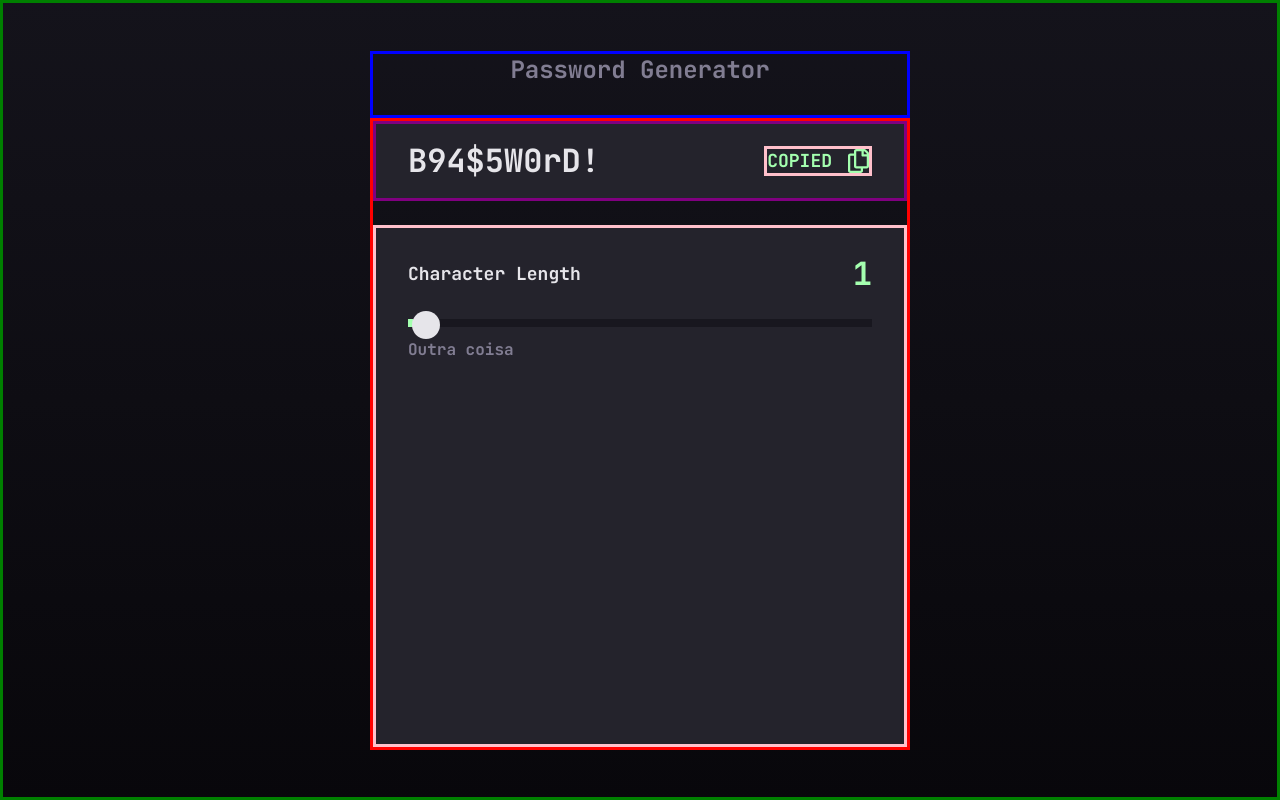
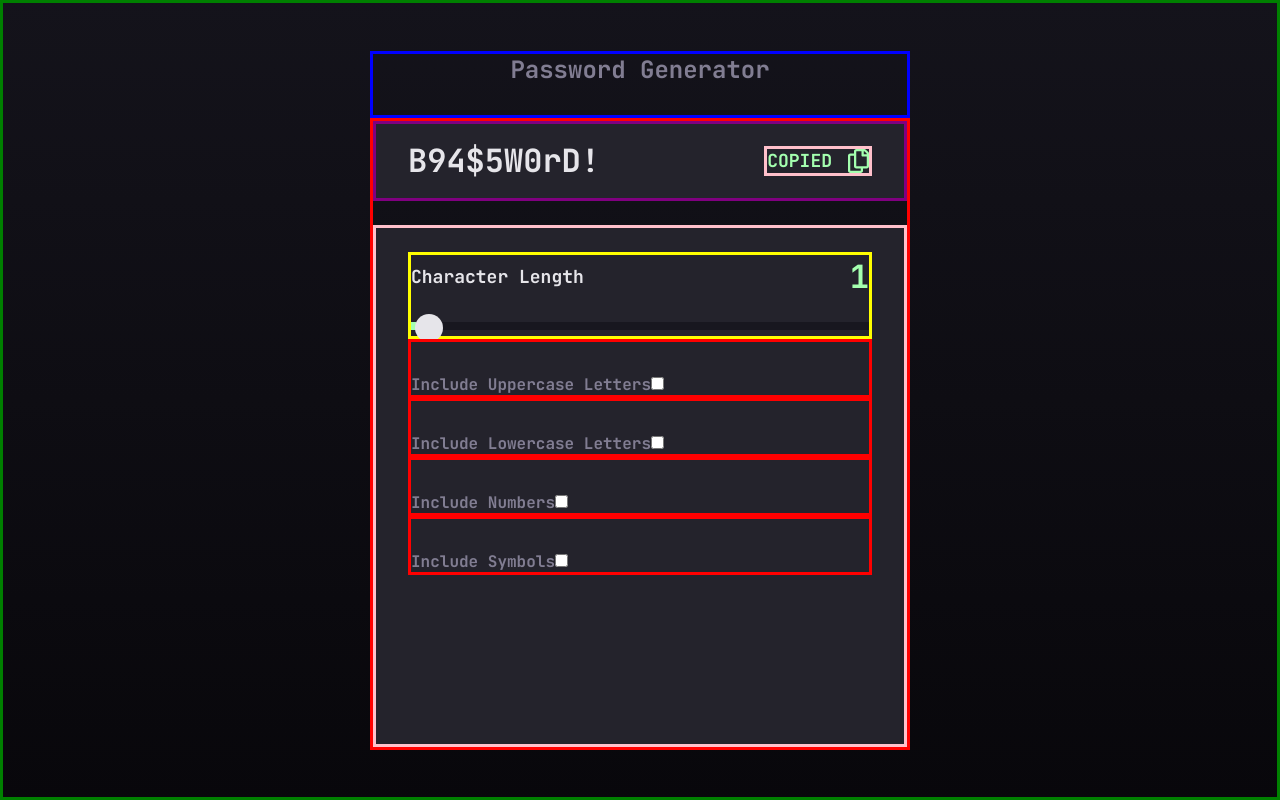
Before and after one commit to brunocs90/password-generator, a React (Vite) app: page / in a window 1280 px wide. Built offline with nearby package versions, Linux system fonts and the light colour scheme.

Commit message:
options password

```diff
--- /dev/null
+++ b/src/components/OptionsPassword/OptionsPassword.tsx
@@ -0,0 +1,20 @@
+import { OptionsPasswordContainer } from "./styles"
+
+export interface IOptionsPassword {
+    type: 'upperCase' | 'lowerCase' | 'numbers' | 'symbols';
+    title: string;
+};
+
+export function OptionsPassword({ type, title }: IOptionsPassword) {
+    const handleCheck = () => {
+
+    }
+    return (
+        <OptionsPasswordContainer>
+            <label> {title}
+                <input type="checkbox" id="includeUpperCaseLetters" checked={false} onChange={handleCheck} />
+                <span className="geekmark"></span>
+            </label>
+        </OptionsPasswordContainer >
+    );
+}
--- /dev/null
+++ b/src/components/OptionsPassword/styles.ts
@@ -0,0 +1,9 @@
+import styled from 'styled-components';
+
+export const OptionsPasswordContainer = styled.div`
+	width: 100%;
+	padding-top: 2rem;
+	display: flex;
+	flex-direction: column;
+	border: solid red;
+`;
--- a/src/components/PasswordGenerator/PasswordGenerator.tsx
+++ b/src/components/PasswordGenerator/PasswordGenerator.tsx
@@ -1,11 +1,21 @@
+import { IOptionsPassword, OptionsPassword } from "../OptionsPassword/OptionsPassword";
 import { SliderCharacterLength } from "../SliderCharacterLength/SliderCharacterLength";
 import { PasswordGeneratorContainer } from "./styles"
+
+const optionsText: IOptionsPassword[] = [
+    { type: 'upperCase', title: 'Include Uppercase Letters' },
+    { type: 'lowerCase', title: 'Include Lowercase Letters' },
+    { type: 'numbers', title: 'Include Numbers' },
+    { type: 'symbols', title: 'Include Symbols' },
+];
 
 export function PasswordGenerator() {
     return (
         <PasswordGeneratorContainer>
             <SliderCharacterLength />
-            Outra coisa
+            {optionsText.map((option) => (
+                <OptionsPassword key={option.type} type={option.type} title={option.title} />
+            ))}
         </PasswordGeneratorContainer>
     );
 }
--- a/src/components/SliderCharacterLength/SliderCharacterLength.tsx
+++ b/src/components/SliderCharacterLength/SliderCharacterLength.tsx
@@ -1,5 +1,5 @@
 import { ChangeEvent, useState } from "react";
-import { PasswordCharacterLengthHeader, PasswordSlider, PasswordSliderContainer, Range, SliderCharacterLengthContainer } from "./styles"
+import { PasswordCharacterLengthHeader, PasswordSlider, PasswordSliderContainer, SliderCharacterLengthContainer } from "./styles"
 
 export function SliderCharacterLength() {
     const [value, setValue] = useState(1);
--- a/src/components/SliderCharacterLength/styles.ts
+++ b/src/components/SliderCharacterLength/styles.ts
@@ -6,6 +6,7 @@ export const SliderCharacterLengthContainer = styled.div`
 	display: flex;
 	flex-direction: column;
 	align-items: flex-start;
+	border: solid yellow;
 
 `;
 
--- a/src/components/index.ts
+++ b/src/components/index.ts
@@ -3,3 +3,4 @@ export { IconPassword } from './IconPassword/IconPassword'
 export { PasswordGenerator } from './PasswordGenerator/PasswordGenerator'
 export { SliderCharacterLength } from './SliderCharacterLength/SliderCharacterLength'
 export { PageTitle } from './PageTitle/PageTitle'
+export { OptionsPassword } from './OptionsPassword/OptionsPassword'
```
